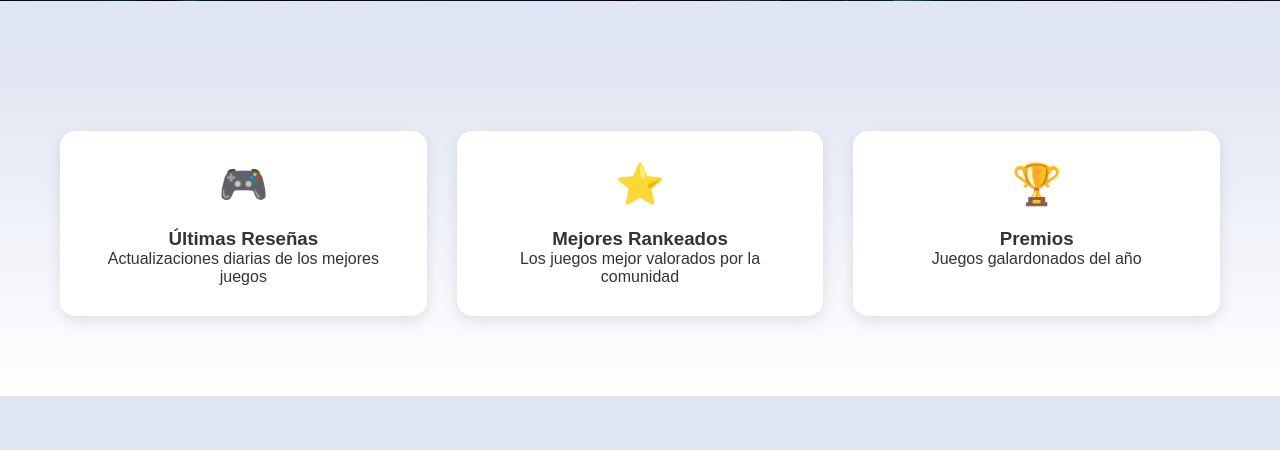
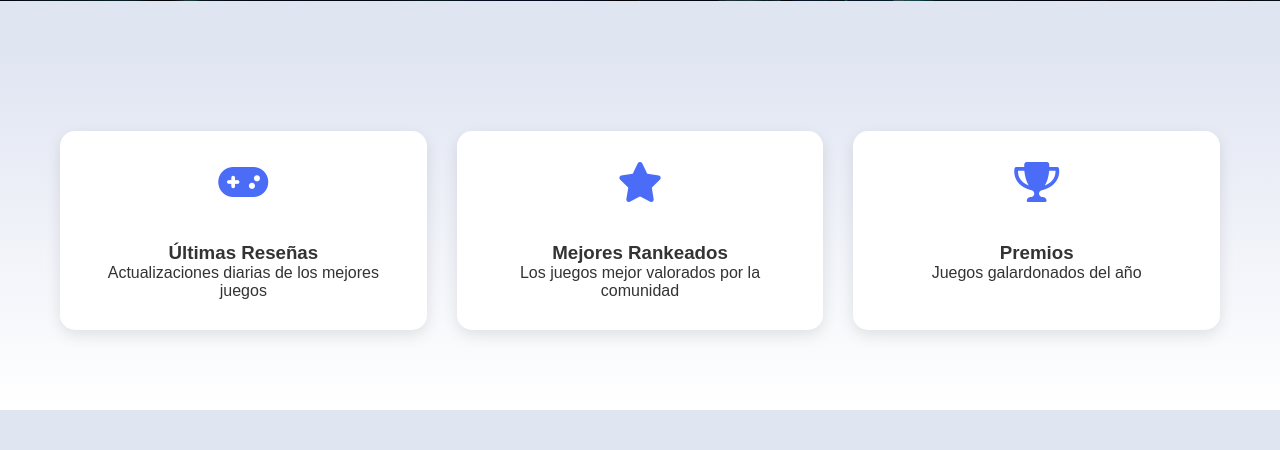
Before and after one commit to MrMarckiss/MrMarckiss.github.io, a PHP site: page /home.html in a window 1280 px wide. Shown: the part 499-949 px from the top of the page. Run offline with PHP 8.4, Linux system fonts and the light colour scheme.

Commit message:
final(creo)

```diff
--- a/CSS/homeestilos.css
+++ b/CSS/homeestilos.css
@@ -38,6 +38,11 @@ body {
 body.load-image .seccion-hero {
     background-image: url("/IMG/encabezado.webp");
  }
+ .icono i {
+    font-size: 40px;
+    color: #4a6cf7;
+    margin-bottom: 20px;
+}
 .seccion-hero{
     position: relative;
     height: 500px;
--- a/home.html
+++ b/home.html
@@ -6,6 +6,8 @@
     <title>Reseñas de Videojuegos</title>
     <link rel="stylesheet" href="CSS/homeestilos.css">
     <link rel="preload" href="/IMG/encabezado.webp" as="image">
+    <link rel="stylesheet" href="https://cdnjs.cloudflare.com/ajax/libs/font-awesome/6.0.0-beta3/css/all.min.css">
+
 </head>
 <body>
     <header id="cabecera-principal">
@@ -28,17 +30,18 @@
     <section class="caracteristicas">
         <div class="contenedor-caracteristicas">
             <div class="caracteristica">
-                <div class="icono">🎮</div>
+                <div class="icono">
+                    <i class="fas fa-gamepad"></i></div>
                 <h3>Últimas Reseñas</h3>
                 <p>Actualizaciones diarias de los mejores juegos</p>
             </div>
             <div class="caracteristica">
-                <div class="icono">⭐</div>
+                <div class="icono"><i class="fas fa-star"></i></div>
                 <h3>Mejores Rankeados</h3>
                 <p>Los juegos mejor valorados por la comunidad</p>
             </div>
             <div class="caracteristica">
-                <div class="icono">🏆</div>
+                <div class="icono"><i class="fas fa-trophy"></i></div>
                 <h3>Premios</h3>
                 <p>Juegos galardonados del año</p>
             </div>
```
